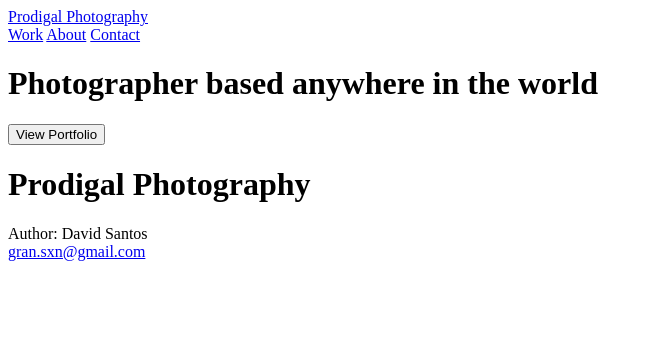
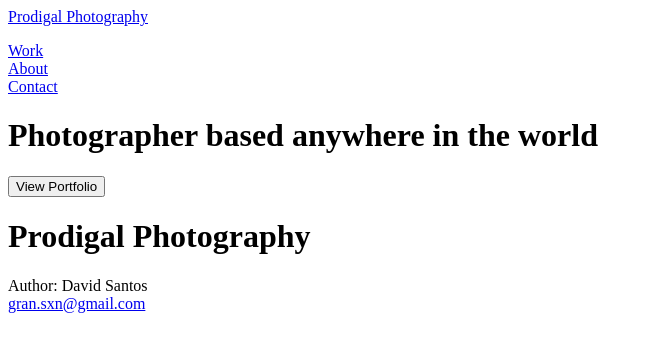
Before and after one commit to XavierMathias/Photography-Website, a plain HTML site: page index.html in a window 1280 px wide. Shown: the whole page, without its empty margins (0-653 px from the left). Drawn offline with Linux system fonts and the light colour scheme.

Commit message:
made a list of anchors for the links

```diff
--- a/index.html
+++ b/index.html
@@ -5,26 +5,29 @@
     <meta http-equiv="X-UA-Compatible" content="IE=edge">
     <meta name="viewport" content="width=device-width, initial-scale=1.0">
     <title>Prodigal Photography</title>
+    <link rel="stylesheet" href="style.css">
 
 </head>
 <body>
-
-    <div class="header">
+    <div class="topsection">
+        <div class="header">
         <a class="active" href="#home">Prodigal Photography</a>
     </div>
 
     <div class="icons"></div>
 
     <div class="topnav">
-        <a href="work.html">Work</a>
-        <a href="about.html">About</a>
-        <a href="contact.html">Contact</a>
+        <ul class="navli"></ul>
+            <li><a href="work.html">Work</a></li>
+            <li><a href="about.html">About</a></li>
+            <li><a href="contact.html">Contact</a></li>
     </div>
 
     <div class="header">
         <h1 class="header_title">Photographer based anywhere in the world</h1>
         <a href="work" class="call_to_action"><button class="call_button">View Portfolio</button></a>
     </div>
+</div>
 
     <div class="footer_section">
         <h1>Prodigal Photography</h1>
--- a/style.css
+++ b/style.css
@@ -0,0 +1,5 @@
+li {
+    list-style-type: none;
+    margin: 0;
+    padding: 0;
+}
```
Also changed, not shown: about.html (+4 -3 lines), work.html (+4 -3 lines).
